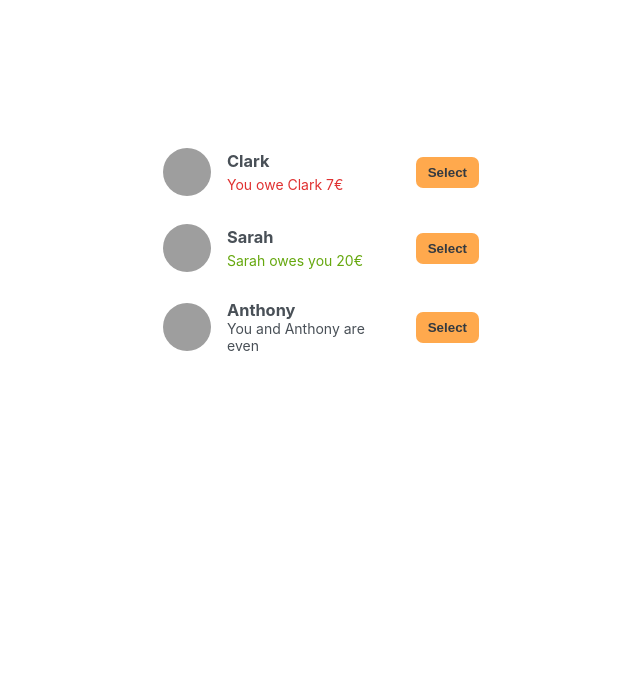
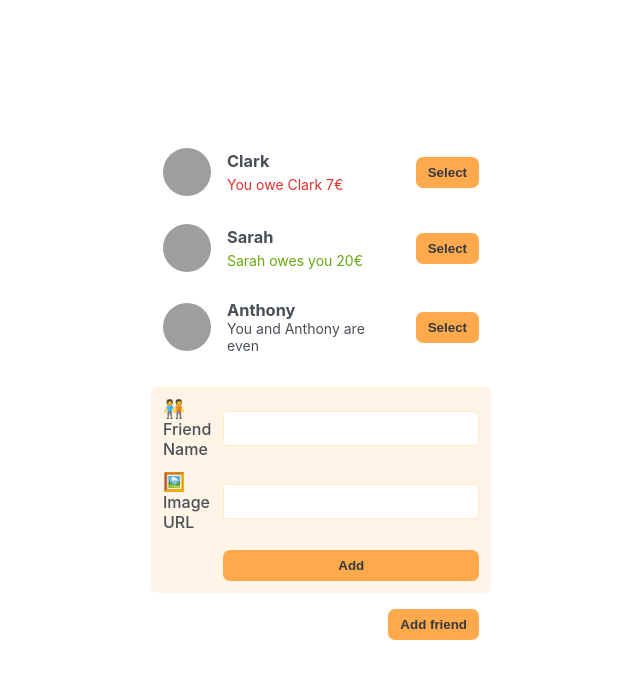
Before and after one commit to helen25sur/eat-n-split, a React app: page / in a window 1280 px wide. Shown: the top 678 px of the page, without its empty margins (79-719 px from the left). Built offline with nearby package versions, Linux system fonts and the light colour scheme; grey boxes are pictures that could not be loaded; the HTML template or start-up script is replaced by a standard one.

Commit message:
feat: create static version of FormAddFriend

```diff
--- a/src/App.jsx
+++ b/src/App.jsx
@@ -25,6 +25,8 @@ export default function App() {
     <div className="app">
       <div className="sidebar">
         <FriendsList />
+        <FormAddFriend />
+        <Button>Add friend</Button>
       </div>
     </div>
   )
@@ -61,6 +63,25 @@ function Friend({ friend }) {
       </p>
     )}
 
-    <button className="button">Select</button>
+    <Button>Select</Button>
   </li>
 }
+
+function Button({ children }) {
+  return <button className="button">{children}</button>
+}
+
+function FormAddFriend() {
+  return (
+    <form className="form-add-friend">
+      <label htmlFor="">🧑‍🤝‍🧑 Friend Name</label>
+      <input type="text" name="" id="" />
+
+      <label htmlFor="">🖼️ Image URL</label>
+      <input type="text" name="" id="" />
+
+      <Button>Add</Button>
+
+    </form>
+  )
+}
```
